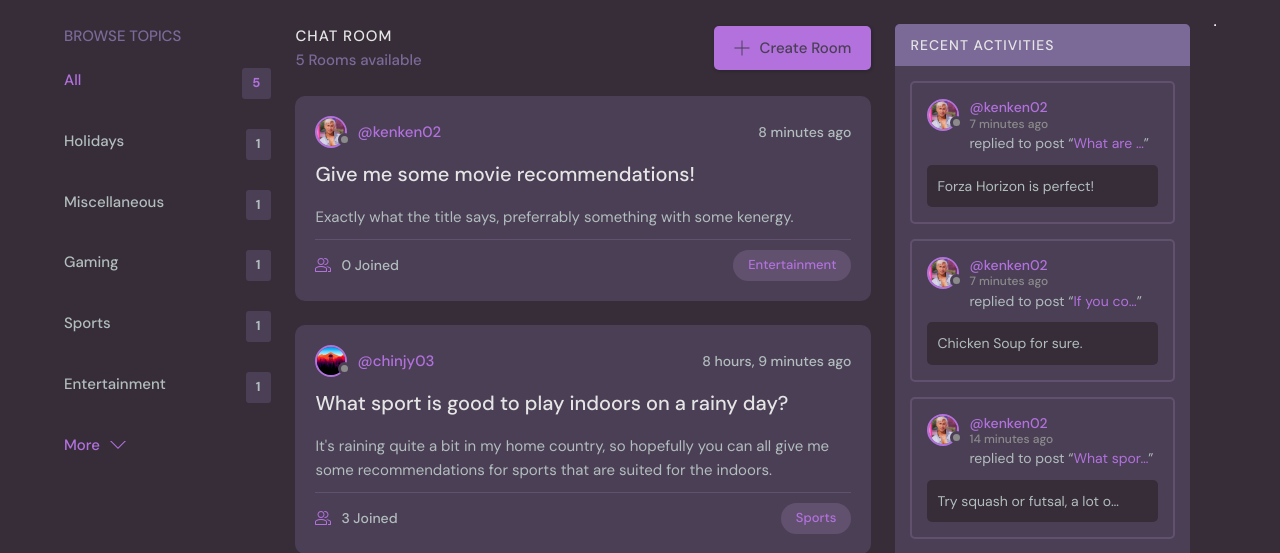
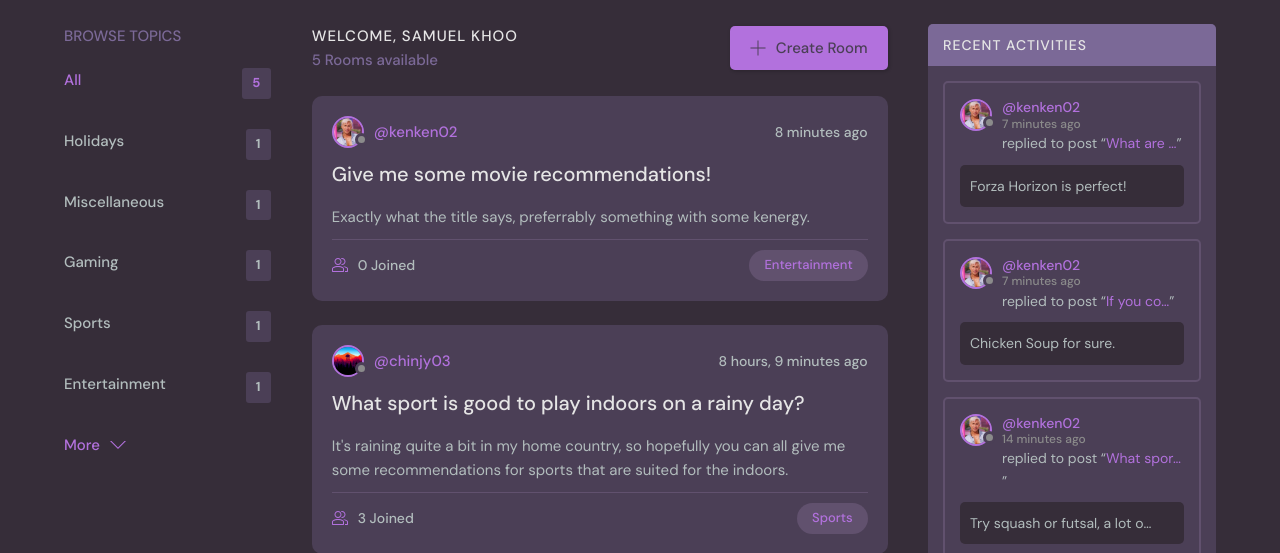
Before and after one commit to SamuelKhoo2003/ChatForm, a Django app: page / in a window 1280 px wide. Shown: the part 76-629 px from the top of the page. Run offline with Django 4.2, Linux system fonts and the light colour scheme; a user stored in the database is signed in; data comes from the database, SQL or seed files in the repository; both versions use the stored data as it was after the commit.

Commit message:
minor fixes

```diff
--- a/base/templates/base/homepg.html
+++ b/base/templates/base/homepg.html
@@ -30,7 +30,7 @@
           </div>
           <div class="roomList__header">
             <div>
-              <h2>Chat Room</h2>
+              <h2>Welcome, {{user.name}}</h2>
               <p>{{room_count}} Rooms available</p>
             </div>
             <a class="btn btn--main" href="{% url 'create-room' %}">
--- a/base/templates/components/activity_feed.html
+++ b/base/templates/components/activity_feed.html
@@ -35,5 +35,4 @@
       </div>
     </div>
     {% endfor %}
-  </div>
-<hr>
+</div>
--- a/base/views.py
+++ b/base/views.py
@@ -73,7 +73,7 @@
     room_count = rooms.count()
 
     # a future idea is to add in a follower system where you can filter out the activity to those which you follow
-    room_activity = Message.objects.filter(Q(room__topic__name__icontains=q))
+    room_activity = Message.objects.filter(Q(room__topic__name__icontains=q))[0:7]
 
     context = {'rooms':rooms, 'topics': topics, 'room_count': room_count, 'room_activity': room_activity}
     return render(request, 'base/homepg.html', context)
--- a/dev_ideas.txt
+++ b/dev_ideas.txt
@@ -2,5 +2,4 @@
 - include an edit message option
 - include the creation of rooms and topics into the activity feed
 - include decluttering features (reduce the number of rooms and activities initially shown, maybe an more tab or arrow down to extend)
-- Edit and Delete messages in activity feed
 - include a follower system where you can switch your feed to show a version which only displays content from individuals you follow
```
Also changed, not shown: db.sqlite3, static/images/favicon.ico (deleted), static/images/rev-1-BAR-Ken1stLook_InstaVert_High_Res_JPEG.webp (added).
